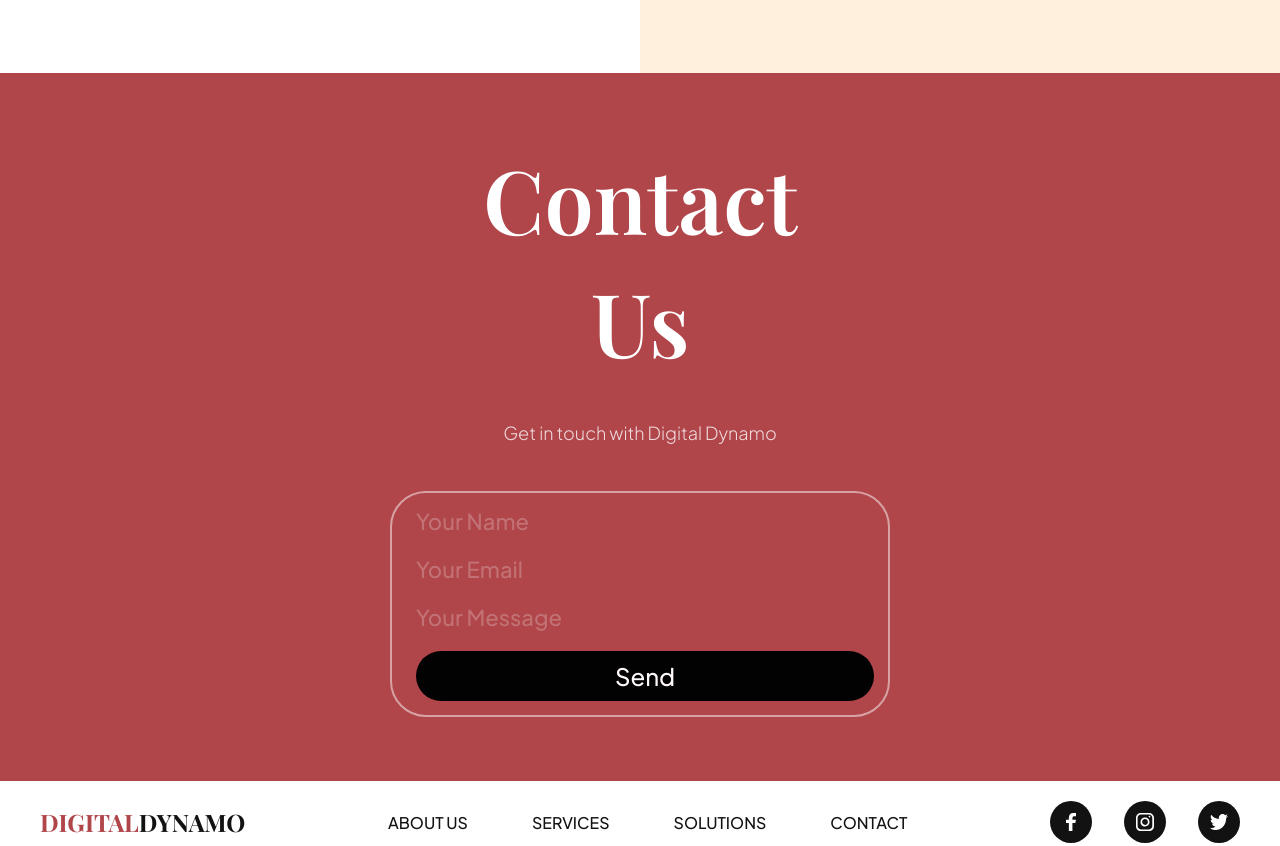
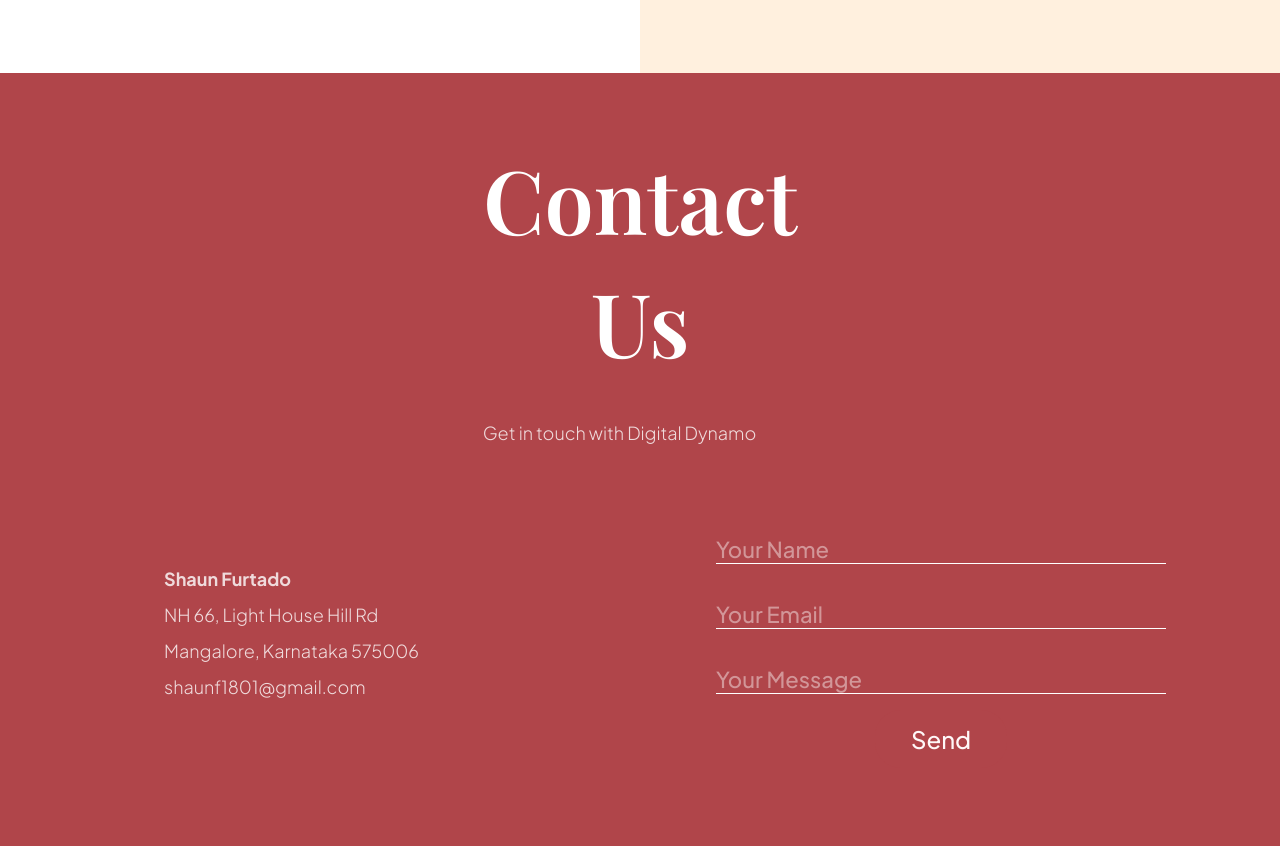
Before and after one commit to Shaunfurtado/MotionCut, a website built with Vite: page Digital Dynamo/index.html in a window 1280 px wide. Shown: the part 3780-4626 px from the top of the page. Built offline with nearby package versions, Linux system fonts and the light colour scheme; files whose address does not match are found by name.

Commit message:
small change

```diff
--- a/Digital Dynamo/css/sections/contact.css
+++ b/Digital Dynamo/css/sections/contact.css
@@ -1,15 +1,15 @@
 
 .contact-form-section {
   padding: 64px;
-
   background-color: var(--primary-color);
   background-color: hsl(357, 44%, 48%);
   background-position: center;
   background-repeat: no-repeat;
   background-size: contain;
-
+  display: flex;
   flex-direction: column;
   overflow: hidden;
+  align-items: center;
 }
 
 .contact-form-section h2 {
@@ -17,7 +17,6 @@
   font-family: var(--playfair-display);
   font-weight: 600;
   line-height: 123px;
-
   color: #fff;
   text-align: center;
 }
@@ -27,61 +26,62 @@
   font-family: var(--plus-jakarta-sans);
   font-weight: 300;
   line-height: 36px;
-
   margin-top: 32px;
-
   color: rgba(255, 255, 255, 0.8);
 }
 
+.contact-content {
+  display: flex;
+  align-items: center;
+  justify-content: center; /* Add this line to horizontally center the content */
+  margin-top: 40px;
+}
+
+.address {
+  flex: 1;
+  text-align: left;
+  margin-left: 100px;
+  margin-bottom: 70px;
+}
+
 .contact-form {
-  min-width: 500px;
-  margin-top: 40px;
-
-  padding: 14px 14px 14px 24px;
-
-  display: flex;
-  flex-direction: column;
-  gap: 20px;
-
-  border: 2px solid rgba(255, 255, 255, 0.5);
-  border-radius: 36px;
+  flex: 1;
+  padding: 24px;
+  text-align: center;
+  margin-bottom: 20px;
 }
 
 .contact-form input {
-  flex: 1;
-
   font-size: 22px;
   font-weight: 500;
   font-family: var(--plus-jakarta-sans);
-
   color: #fff;
-  opacity: 0.5;
-
   background: transparent;
   border: none;
   outline: none;
+  width: 450px;
+  margin-bottom: 16px;
+  border-bottom: 1px solid #fff;
+  margin-top: 20px;
+}
+.contact-form input::placeholder {
+  color: #ffffff6f;
 }
 
-.contact-form input::placeholder {
-  color: #f9f9f9;
-  opacity: 0.5;
-}
 
 .contact-form button {
-  padding: 10px 20px; /* Adjusted padding for a smaller button */
-  min-width: 20px; /* Adjusted minimum width for a smaller button */
-
-  font-size: 24px; /* Adjusted font size for a smaller button */
+  padding: 14px 36px;
+  font-size: 24px;
   font-weight: 500;
   font-family: var(--plus-jakarta-sans);
   color: #fff8f8;
   text-align: center;
-
-  background: var(--black-200);
+  background: var(--primary-color);
   border-radius: 26px;
-  border:none;
+  border: none;
   outline: none;
-
-
   cursor: pointer;
 }
+.contact-form button:hover {
+  background: var(--black-200);
+}
--- a/Digital Dynamo/css/style.css
+++ b/Digital Dynamo/css/style.css
@@ -156,10 +156,6 @@ a {
     padding: 32px;
   }
 }
-/* END: about us media queries */
-
-
-/* START: header media querie */
 @media screen and (max-width: 900px) {
   .header__nav {
     background: var(--primary-color);
--- a/Digital Dynamo/index.html
+++ b/Digital Dynamo/index.html
@@ -329,18 +329,32 @@
         </div>
       </section>
     </section>
-    <section class="contact-form-section flex-center" id="contact">
+
+    <section class="hero">
+      <div class="contact-form-section flex-center" id="contact">
+        <div class="center-content">
           <h2 data-aos="flip-down">
             Contact <br />
             Us
           </h2>
           <p data-aos="fade-up">Get in touch with Digital Dynamo</p>
-
+        </div>
+        <div class="contact-content">
+          <div class="address" data-aos="fade-up">
+            <p>
+              <strong>Shaun Furtado</strong><br />
+              NH 66, Light House Hill Rd<br />
+              Mangalore, Karnataka 575006<br />
+              <a href="shaunf1801@gmail.com">shaunf1801@gmail.com</a>
+            </p>
+          </div>
           <div class="contact-form" data-aos="fade-up">
             <input type="text" placeholder="Your Name" />
             <input type="email" placeholder="Your Email" />
             <input type="text" placeholder="Your Message" />
             <button>Send</button>
+          </div>
+        </div>
       </div>
     </section>
 
```
Lines whose indentation alone changed are shown as unchanged.
